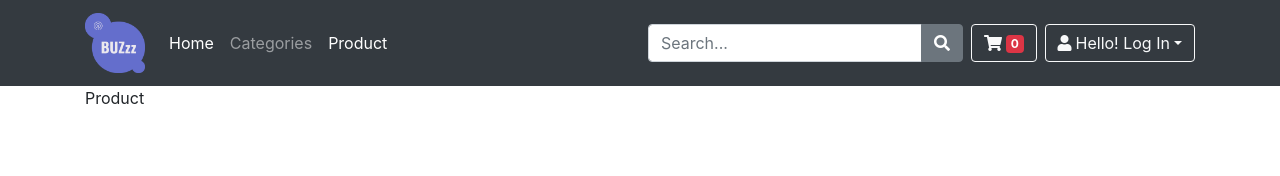
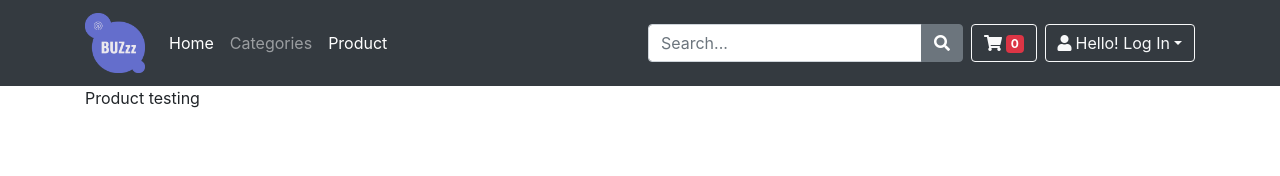
Before and after one commit to krizoeris/ecommerce-react, a React (Create React App) app: page /product in a window 1280 px wide. Shown: the top 176 px of the page. Built offline with nearby package versions, Linux system fonts and the light colour scheme.

Commit message:
update Product.js
added testing

```diff
--- a/src/pages/Product.js
+++ b/src/pages/Product.js
@@ -3,7 +3,7 @@ import React from 'react'
 const Product = (prop) => {
     return (
         <div className="container">
-            Product
+            Product testing
         </div>
     )
 }
```
